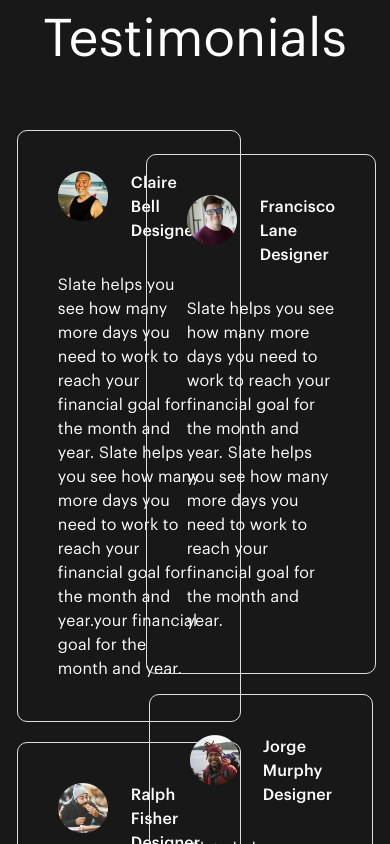
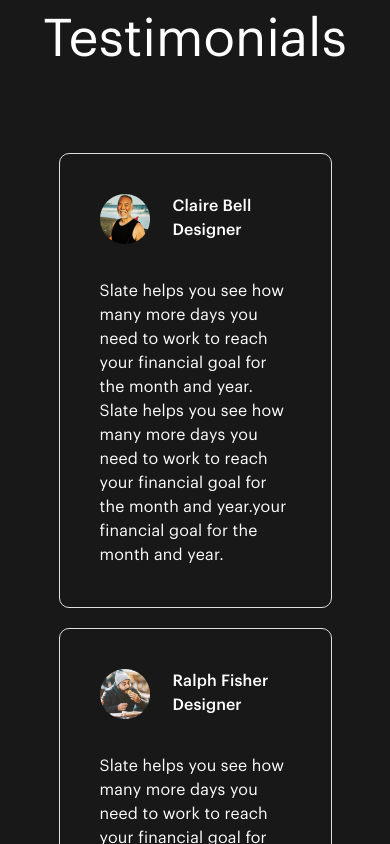
Before and after one commit to TheDa21crj/Landing-Page, a React (Create React App) app: page / in a window 390 px wide. Shown: the part 7060-7904 px from the top of the page. Built offline with nearby package versions, Linux system fonts and the light colour scheme.

Commit message:
margin added

```diff
--- a/src/Components/Css/Testimonials.css
+++ b/src/Components/Css/Testimonials.css
@@ -90,3 +90,18 @@
 .TestimonialsDiv {
     width: 70%;
 }
+
+@media only screen and (max-width: 550px) {
+    .TestimonialsRowCMDiv {
+        flex-direction: column;
+    }
+    .TestimonialsContentDivRows {
+        margin-bottom: 23px;
+    }
+    #TestimonialsMargin {
+        margin-top: 23px;
+    }
+    .TestimonialsCDivP {
+        width: 100%;
+    }
+}
```
